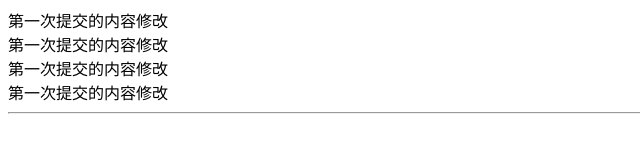
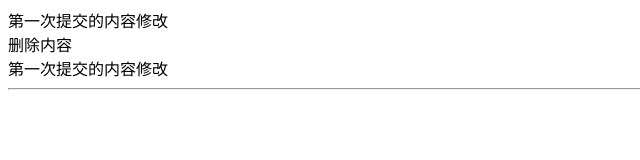
Before and after one commit to menglin1997/git-demo, a plain HTML site: page index.html in a window 1280 px wide. Shown: the whole page, without its empty margins (0-640 px from the left). Drawn offline with Linux system fonts and the light colour scheme.

Commit message:
feat: 删除内容

```diff
--- a/index.html
+++ b/index.html
@@ -7,8 +7,7 @@
   </head>
   <body>
     <div>第一次提交的内容修改</div>
-    <div>第一次提交的内容修改</div>
-    <div>第一次提交的内容修改</div>
+    <div>删除内容</div>
     <div>第一次提交的内容修改</div>
     <hr />
   </body>
```
